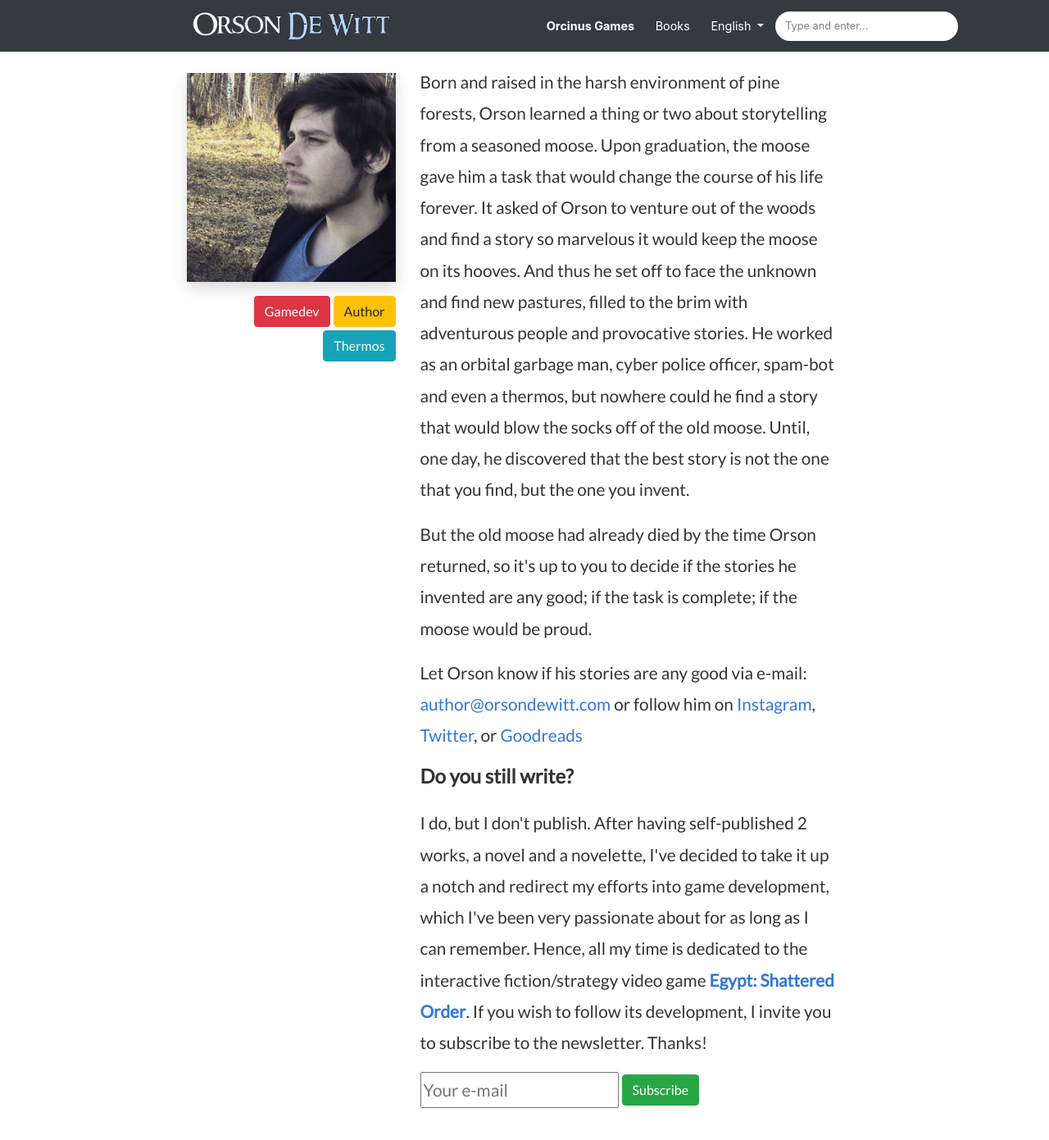
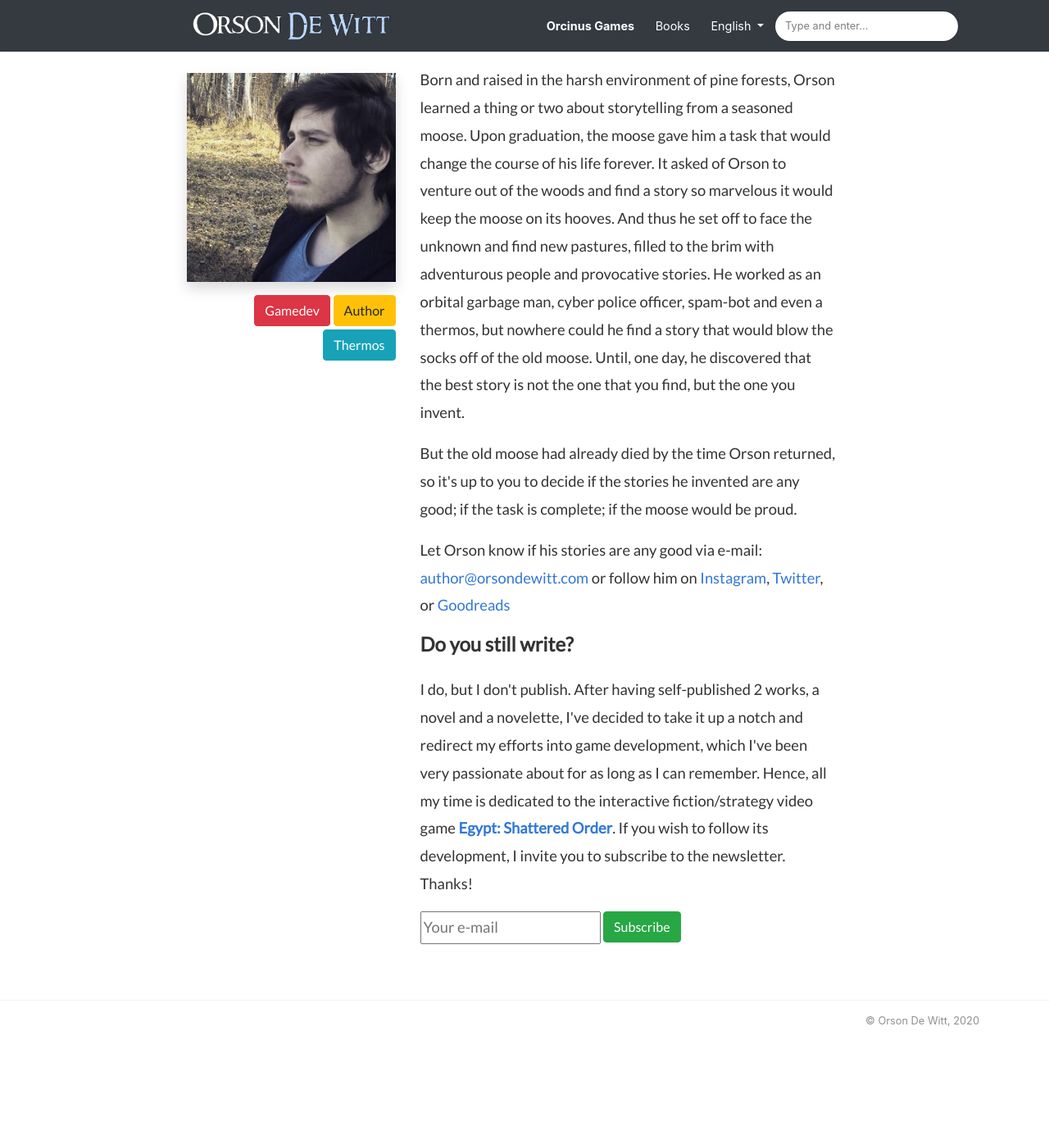
Before and after one commit to OrsonDWitt/OrsonDWitt.github.io, a Jekyll site: the page built from _pages/about.md, in a window 1280 px wide and 1400 px high. Shown: the top 1391 px of the window at 82% size. Built offline with Jekyll 4.4.1, drawn with Linux system fonts in a browser that asks for light colours; nearby versions of some CDN libraries.

Commit message:
Update screen.css

```diff
--- a/assets/css/screen.css
+++ b/assets/css/screen.css
@@ -718,7 +718,7 @@ h6 {
 */
 .layout-page .article-post {
     font-family: Lato, serif;
-    font-size: 1.3rem;
+    font-size: 1.15rem;
 }
 
 .layout-page .article-post p {
```
